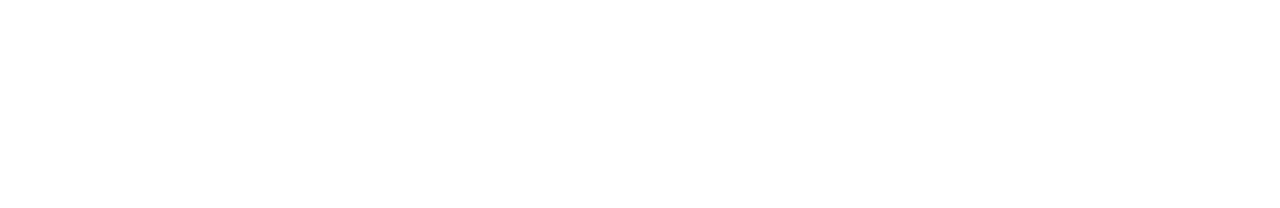
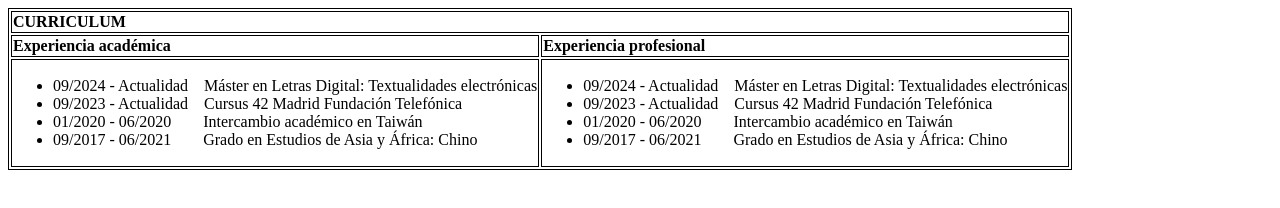
Before and after one commit to aramos-m/organizacion-informacion-y-metadatos, a plain HTML site: page tecnologias-web/modulo_02/curriculo.html in a window 1280 px wide. Drawn offline with Linux system fonts and the light colour scheme; files that its build step writes are made by us from their sources.

Commit message:
TW exercise 2

```diff
--- a/tecnologias-web/modulo_02/curriculo.html
+++ b/tecnologias-web/modulo_02/curriculo.html
@@ -0,0 +1,45 @@
+<!DOCTYPE html>
+<html>
+    <head>
+        <meta charset="utf-8">
+        <link rel="stylesheet" href="/tecnologias-web/modlio_02/css/style.css">
+        <link href="https://fonts.googleapis.com/css2?family=Poppins:wght@400;600&display=swap" rel="stylesheet">
+    </head>
+    <style>
+        table {
+            border: 1px solid black;
+        }
+        th, td {
+            border: 1px solid black;
+        }
+</style>
+    <body>
+        <table>
+            <tr>
+                <td colspan="2"><strong>CURRICULUM</strong></td>
+            </tr>
+            <tr>
+                <td><strong>Experiencia académica</strong></td>
+                <td><strong>Experiencia profesional</strong></td>
+            </tr>
+            <tr>
+                <td>
+                <ul>
+                    <li>09/2024 - Actualidad&emsp;Máster en Letras Digital: Textualidades electrónicas</li>
+                    <li>09/2023 - Actualidad&emsp;Cursus 42 Madrid Fundación Telefónica</span></li>
+                    <li>01/2020 - 06/2020&emsp;&emsp;Intercambio académico en Taiwán</li>
+                    <li>09/2017 - 06/2021&emsp;&emsp;Grado en Estudios de Asia y África: Chino</li>
+                </ul>
+                </td>
+                <td>
+                    <ul>
+                        <li>09/2024 - Actualidad&emsp;Máster en Letras Digital: Textualidades electrónicas</li>
+                        <li>09/2023 - Actualidad&emsp;Cursus 42 Madrid Fundación Telefónica</li>
+                        <li>01/2020 - 06/2020&emsp;&emsp;Intercambio académico en Taiwán</li>
+                        <li>09/2017 - 06/2021&emsp;&emsp;Grado en Estudios de Asia y África: Chino</li>
+                    </ul>
+                </td>
+            </tr>
+        </table>
+
+</html>
```
Also changed, not shown: tecnologias-web/modulo_02/index.html (+10 -6 lines), tecnologias-web/modulo_02/css/style.css (added), tecnologias-web/modulo_02/css/stylesheet.css (deleted).
